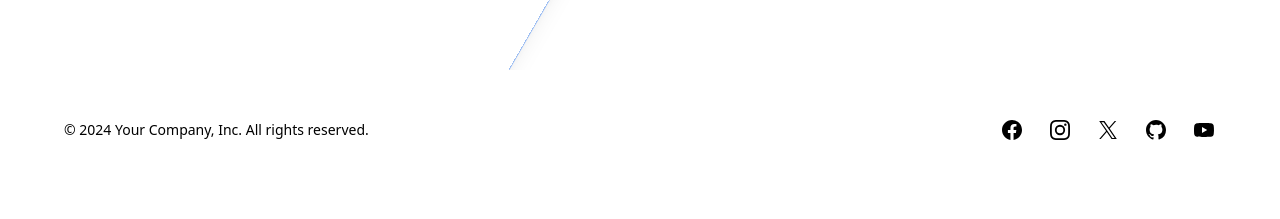
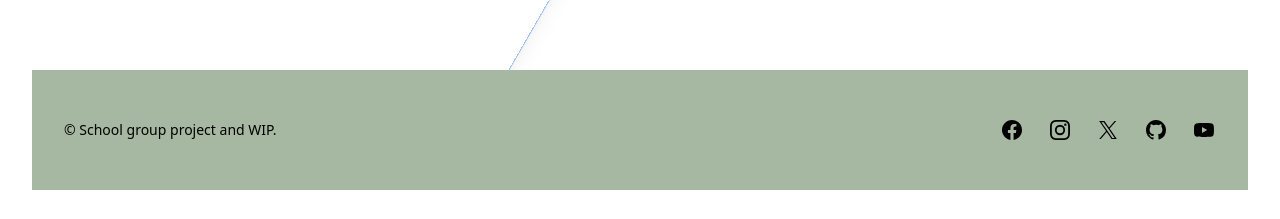
Before and after one commit to danielaayz/sustainable-fashion-app, a React (Vite) app in the folder client/: page / in a window 1280 px wide. Shown: the part 855-1074 px from the top of the page. Built offline with nearby package versions, Linux system fonts and the light colour scheme.

Commit message:
add ts to icon props

```diff
--- a/client/src/Components/footer.tsx
+++ b/client/src/Components/footer.tsx
@@ -2,7 +2,7 @@ const navigation = [
   {
     name: 'Facebook',
     href: '#',
-    icon: (props) => (
+    icon: (props: any) => (
       <svg fill="currentColor" viewBox="0 0 24 24" {...props}>
         <path
           fillRule="evenodd"
@@ -15,7 +15,7 @@ const navigation = [
   {
     name: 'Instagram',
     href: '#',
-    icon: (props) => (
+    icon: (props: any) => (
       <svg fill="currentColor" viewBox="0 0 24 24" {...props}>
         <path
           fillRule="evenodd"
@@ -28,7 +28,7 @@ const navigation = [
   {
     name: 'X',
     href: '#',
-    icon: (props) => (
+    icon: (props: any) => (
       <svg fill="currentColor" viewBox="0 0 24 24" {...props}>
         <path d="M13.6823 10.6218L20.2391 3H18.6854L12.9921 9.61788L8.44486 3H3.2002L10.0765 13.0074L3.2002 21H4.75404L10.7663 14.0113L15.5685 21H20.8131L13.6819 10.6218H13.6823ZM11.5541 13.0956L10.8574 12.0991L5.31391 4.16971H7.70053L12.1742 10.5689L12.8709 11.5655L18.6861 19.8835H16.2995L11.5541 13.096V13.0956Z" />
       </svg>
@@ -37,7 +37,7 @@ const navigation = [
   {
     name: 'GitHub',
     href: '#',
-    icon: (props) => (
+    icon: (props: any) => (
       <svg fill="currentColor" viewBox="0 0 24 24" {...props}>
         <path
           fillRule="evenodd"
@@ -50,7 +50,7 @@ const navigation = [
   {
     name: 'YouTube',
     href: '#',
-    icon: (props) => (
+    icon: (props: any) => (
       <svg fill="currentColor" viewBox="0 0 24 24" {...props}>
         <path
           fillRule="evenodd"
@@ -64,8 +64,8 @@ const navigation = [
 
 export default function Footer() {
   return (
-    <footer className="bg-white">
-      <div className="mx-auto max-w-7xl px-6 py-12 md:flex md:items-center md:justify-between lg:px-8">
+    <footer className="-bottom-0 relative w-full bg-soft-green">
+      <div className="max-w-7xl px-6 py-12 md:flex md:items-center md:justify-between lg:px-8">
         <div className="flex justify-center gap-x-6 md:order-2">
           {navigation.map((item) => (
             <a key={item.name} href={item.href} className="text-gray-600 hover:text-gray-800">
@@ -75,7 +75,7 @@ export default function Footer() {
           ))}
         </div>
         <p className="mt-8 text-center text-sm/6 text-gray-600 md:order-1 md:mt-0">
-          &copy; 2024 Your Company, Inc. All rights reserved.
+          &copy; School group project and WIP.
         </p>
       </div>
     </footer>
```
